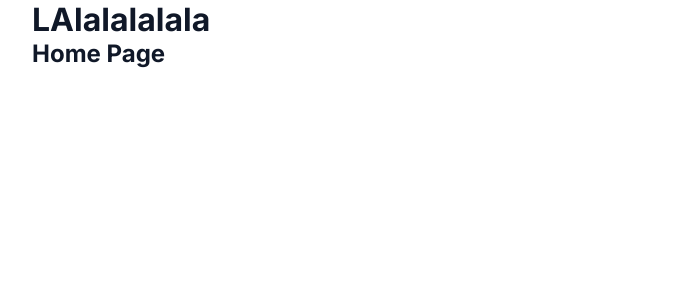
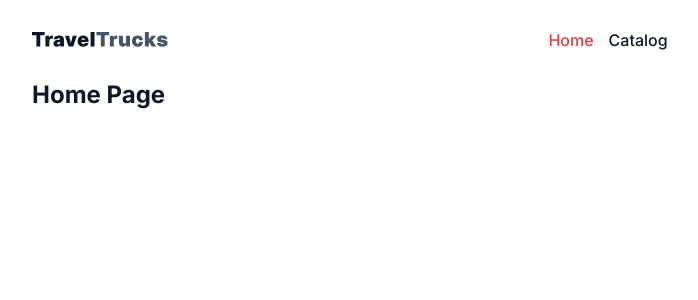
Before and after one commit to LytovchenkoOlenka/traveltrucks-webapp-frontend, a React (Vite) app: page / in a window 1280 px wide. Shown: the top 300 px of the page, without its empty margins (32-730 px from the left). Built offline with nearby package versions, Linux system fonts and the light colour scheme.

Commit message:
added_Layout,styled_Header

```diff
--- a/package.json
+++ b/package.json
@@ -10,6 +10,7 @@
     "preview": "vite preview"
   },
   "dependencies": {
+    "clsx": "^2.1.1",
     "lottie-react": "^2.4.0",
     "react": "^18.3.1",
     "react-dom": "^18.3.1",
--- a/src/App.css
+++ b/src/App.css
@@ -1,5 +1,5 @@
-#root {
-  /* max-width: 1280px; */
+/* #root {
+  max-width: 1280px;
   margin-left: 64px;
   margin-right: 64px;
-}
+} */
--- a/src/App.jsx
+++ b/src/App.jsx
@@ -1,28 +1,24 @@
 import "./App.css";
-import { lazy, Suspense } from "react";
+import { lazy } from "react";
 import { Routes, Route } from "react-router-dom";
 
-// import SharedLayout from "./components/SharedLayout/SharedLayout";
 const HomePage = lazy(() => import("./pages/HomePage/HomePage.jsx"));
 const CatalogPage = lazy(() => import("./pages/CatalogPage/CatalogPage.jsx"));
 const DetailsPage = lazy(() => import("./pages/DetailsPage/DetailsPage.jsx"));
 import NotFoundPage from "./pages/NotFoundPage/NotFoundPage.jsx";
-import Loader from "./components/Loader/Loader.jsx";
-
-import Header from "./components/Header/Header.jsx";
+import Layout from "./components/Layout/Layout.jsx";
 
 export default function App() {
   return (
     <>
-      <Suspense fallback={<Loader />}>
-        <Header />
+      <Layout>
         <Routes>
           <Route path="/" element={<HomePage />} />
           <Route path="/catalog" element={<CatalogPage />} />
           <Route path="/catalog/:id" element={<DetailsPage />} />
           <Route path="*" element={<NotFoundPage />} />
         </Routes>
-      </Suspense>
+      </Layout>
     </>
   );
 }
--- a/src/components/Header/Header.jsx
+++ b/src/components/Header/Header.jsx
@@ -1,9 +1,25 @@
+import { NavLink } from "react-router-dom";
+import Logo from "../Logo/Logo";
 import css from "./Header.module.css";
+import clsx from "clsx";
+
+const getNavLinkClass = ({ isActive }) => {
+  return clsx(css.link, isActive && css.active);
+};
 
 export default function Header() {
   return (
-    <div className={css.container}>
-      <h1>LAlalalalala</h1>
-    </div>
+    <nav className={css.container}>
+      <Logo />
+
+      <div className={css.nav}>
+        <NavLink to="/" className={getNavLinkClass}>
+          Home
+        </NavLink>
+        <NavLink to="/catalog" className={getNavLinkClass}>
+          Catalog
+        </NavLink>
+      </div>
+    </nav>
   );
 }
--- a/src/components/Header/Header.module.css
+++ b/src/components/Header/Header.module.css
@@ -0,0 +1,23 @@
+.container {
+  padding: 28px 0;
+  display: flex;
+  align-items: center;
+  justify-content: center;
+  position: relative;
+}
+
+.nav {
+  display: flex;
+  gap: 15px;
+  justify-content: center;
+  font-size: 16px;
+  line-height: 1.5;
+}
+
+.link {
+  color: var(--main);
+}
+
+.active {
+  color: var(--button-hover);
+}
--- /dev/null
+++ b/src/components/Layout/Layout.jsx
@@ -0,0 +1,13 @@
+import { Suspense } from "react";
+import css from "./Layout.module.css";
+import Loader from "../Loader/Loader";
+import Header from "../Header/Header";
+
+export default function Layout({ children }) {
+  return (
+    <div className={css.container}>
+      <Header />
+      <Suspense fallback={<Loader />}>{children}</Suspense>
+    </div>
+  );
+}
--- /dev/null
+++ b/src/components/Logo/Logo.jsx
@@ -0,0 +1,11 @@
+import { Link } from "react-router-dom";
+import css from "../Logo/Logo.module.css";
+import logo from "/logo.svg";
+
+export default function Logo() {
+  return (
+    <Link to="/" className={css.logo}>
+      <img src={logo} alt="Logo TravelTrucks" />
+    </Link>
+  );
+}
--- /dev/null
+++ b/src/components/Logo/Logo.module.css
@@ -0,0 +1,4 @@
+.logo {
+  position: absolute;
+  left: 0;
+}
--- a/src/index.css
+++ b/src/index.css
@@ -18,8 +18,8 @@
   --text: #475467;
   --gray: #6c717b;
   --light-gray: #dadde1;
-  --red: #e44848;
-  --dark-red: #d84343;
+  --button: #e44848;
+  --button-hover: #d84343;
   --yellow: #ffc531;
   --badges: #f2f4f7;
   --inputs: #f7f7f7;
```
Also changed, not shown: src/components/SharedLayout/SharedLayout.jsx (deleted, +0 -14 lines), public/logo.svg (added), src/components/Layout/Layout.module.css (renamed from src/components/SharedLayout/SharedLayout.module.css), 1 other file (tests, documents, lock files or other folders).
